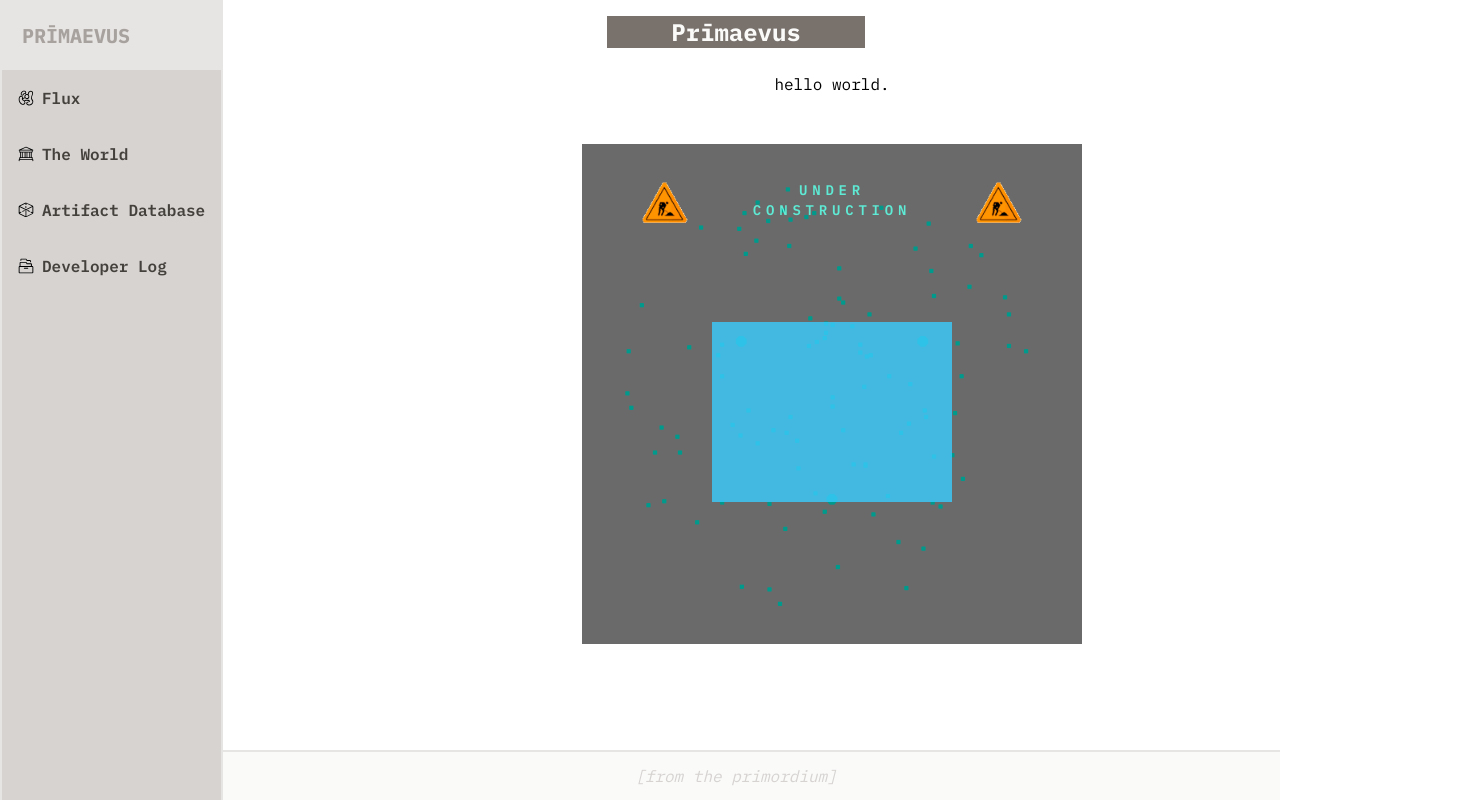
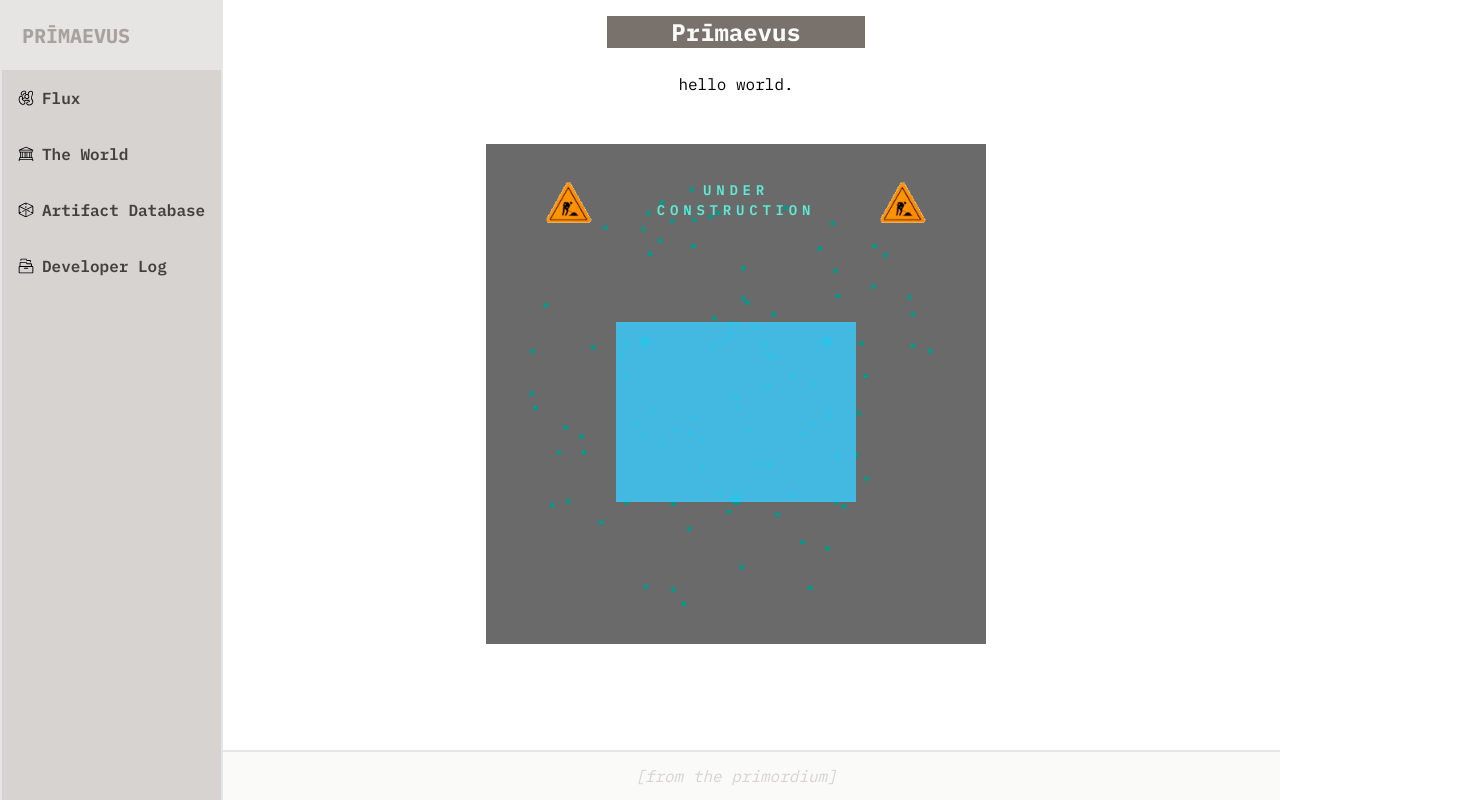
Before and after one commit to ryanfurrh/primaevus, a Next.js app: page / in a window 1280 px wide. Shown: the whole page, 1472 px wide, since content can reach past the window. Built offline with nearby package versions, Linux system fonts and the light colour scheme; grey boxes are pictures that could not be loaded.

Commit message:
Fix homepage screen width issue

```diff
--- a/app/page.tsx
+++ b/app/page.tsx
@@ -12,8 +12,8 @@ export default function HomePage() {
       <div className="">
         <PageHeader name={metadata.title} description={metadata.description} />
       </div>
-      <div className="w-screen overflow-clip">
-        <div className="flex flex-col shrink items-center">
+      <div className="flex flex-1 overflow-clip justify-center">
+        <div className="flex flex-col">
           <h1 className="font-mono text-center mb-12">hello world.</h1>
 
           <div
```
